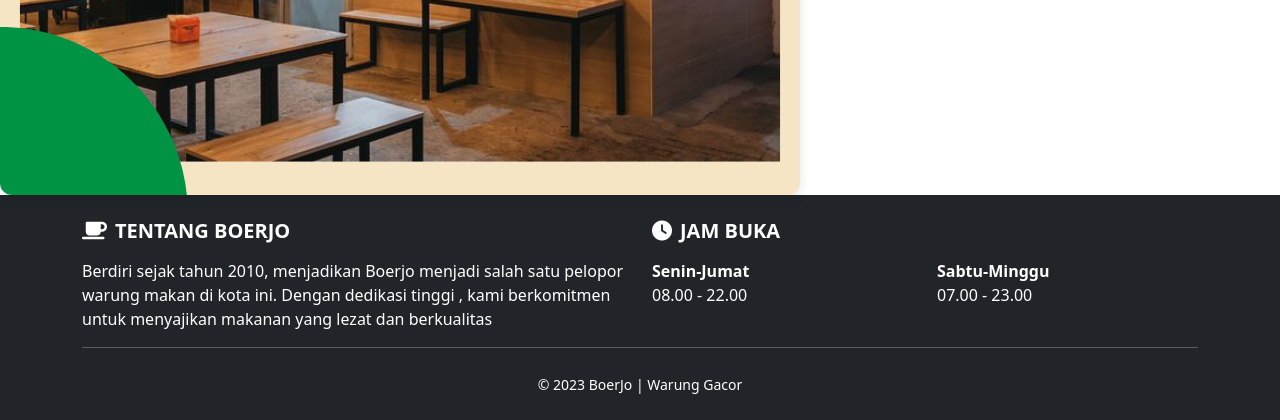
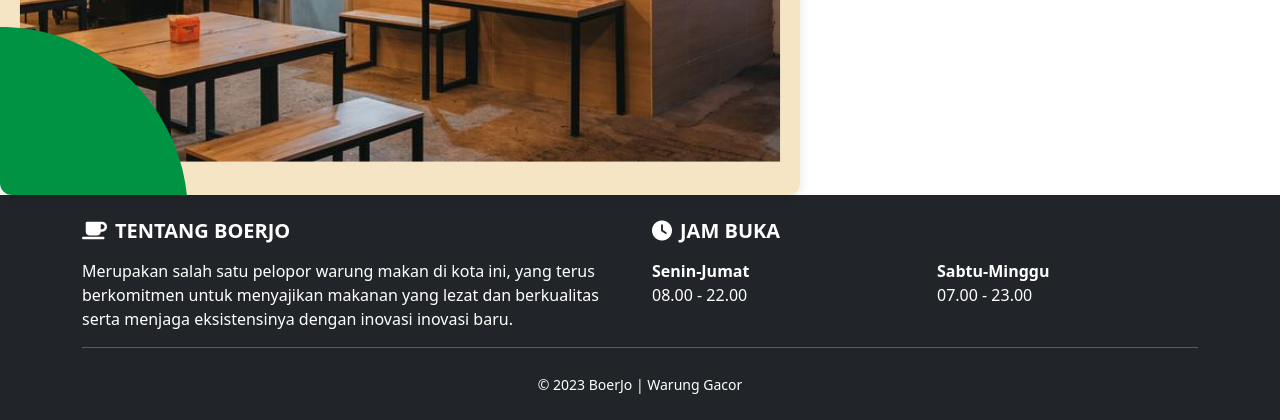
Before and after one commit to bramabbrhm/projectpwd, a PHP site: page /indexabout.php in a window 1280 px wide. Shown: the part 941-1361 px from the top of the page. Run offline with PHP 8.4, Linux system fonts and the light colour scheme.

Commit message:
tentang about

```diff
--- a/indexabout.php
+++ b/indexabout.php
@@ -85,7 +85,7 @@
           <i class="fas fa-coffee me-2"></i>TENTANG BOERJO
         </h5>
         <p class="mb-0">
-          Berdiri sejak tahun 2010, menjadikan Boerjo menjadi salah satu pelopor warung makan di kota ini. Dengan dedikasi tinggi , kami berkomitmen untuk menyajikan makanan yang lezat dan berkualitas
+          Merupakan salah satu pelopor warung makan di kota ini, yang terus berkomitmen untuk menyajikan makanan yang lezat dan berkualitas serta menjaga eksistensinya dengan inovasi inovasi baru.
         </p>
       </div>
 
```
